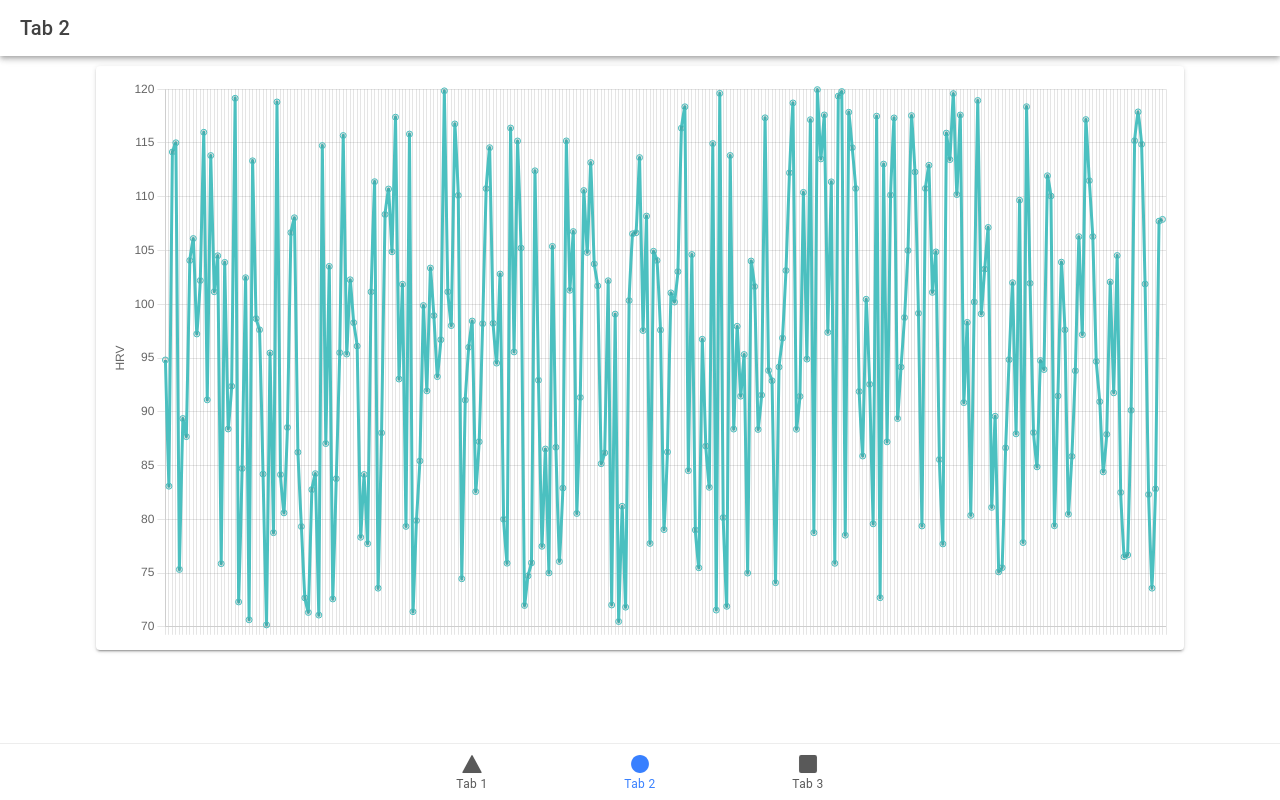
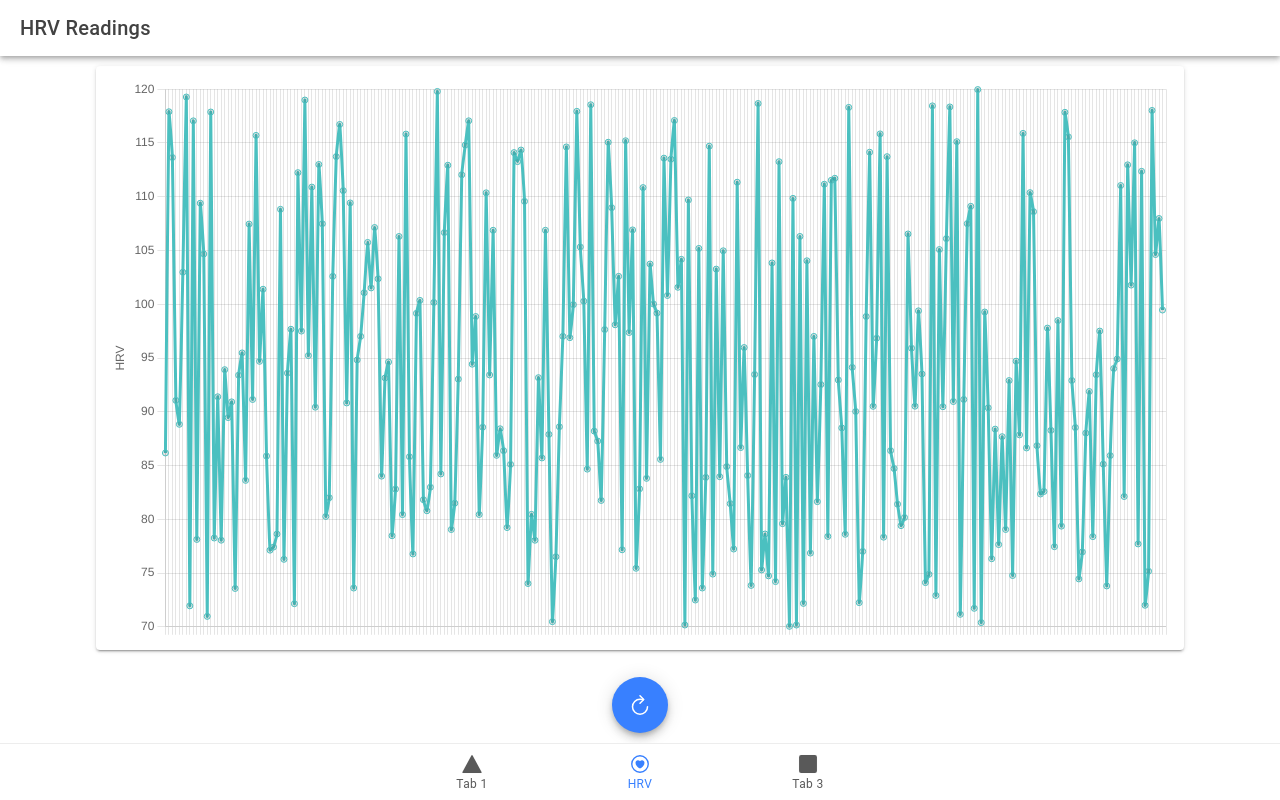
Before and after one commit to gignaWedi/BMEDesign, a React (Vite) app in the folder qalbi/: page /tab2 in a window 1280 px wide. Built offline with nearby package versions, Linux system fonts and the light colour scheme.

Commit message:
Added refresh and seperated out data collection

```diff
--- a/qalbi/package.json
+++ b/qalbi/package.json
@@ -13,6 +13,7 @@
   },
   "dependencies": {
     "@capacitor-community/bluetooth-le": "^3.0.0",
+    "@capacitor/android": "5.2.0",
     "@capacitor/app": "5.0.6",
     "@capacitor/core": "5.2.0",
     "@capacitor/filesystem": "^5.1.0",
--- a/qalbi/src/App.tsx
+++ b/qalbi/src/App.tsx
@@ -10,7 +10,7 @@ import {
   setupIonicReact
 } from '@ionic/react';
 import { IonReactRouter } from '@ionic/react-router';
-import { ellipse, square, triangle } from 'ionicons/icons';
+import { heartCircleOutline, square, triangle } from 'ionicons/icons';
 import Tab1 from './pages/Tab1';
 import Tab2 from './pages/Tab2';
 import Tab3 from './pages/Tab3';
@@ -60,8 +60,8 @@ const App: React.FC = () => (
             <IonLabel>Tab 1</IonLabel>
           </IonTabButton>
           <IonTabButton tab="tab2" href="/tab2">
-            <IonIcon aria-hidden="true" icon={ellipse} />
-            <IonLabel>Tab 2</IonLabel>
+            <IonIcon aria-hidden="true" icon={heartCircleOutline} />
+            <IonLabel>HRV</IonLabel>
           </IonTabButton>
           <IonTabButton tab="tab3" href="/tab3">
             <IonIcon aria-hidden="true" icon={square} />
--- a/qalbi/src/pages/Tab2.tsx
+++ b/qalbi/src/pages/Tab2.tsx
@@ -1,4 +1,4 @@
-import { IonContent, IonHeader, IonPage, IonTitle, IonToolbar, IonCard, IonCardContent } from '@ionic/react';
+import { IonContent, IonHeader, IonPage, IonTitle, IonToolbar, IonCard, IonFab, IonFabButton, IonIcon } from '@ionic/react';
 import { Filesystem, Directory } from '@capacitor/filesystem';
 import './Tab2.css';
 import { Line } from 'react-chartjs-2';
@@ -12,6 +12,8 @@ import {
   Tooltip,
   Legend,
 } from 'chart.js';
+import { useEffect, useState } from 'react';
+import { refreshOutline } from 'ionicons/icons';
 
 ChartJS.register(
   CategoryScale,
@@ -48,6 +50,21 @@ export const options = {
   }
 };
 
+const Tab2: React.FC = () => {
+
+  const [data, setData] = useState<any>({
+    labels: [...Array(7).keys()],
+    datasets: [{
+      label: 'My First Dataset',
+      data: [65, 59, 80, 81, 56, 55, 40],
+      fill: false,
+      borderColor: 'rgb(75, 192, 192)',
+      tension: 0.1
+    }]
+  });
+
+  // TODO Make proper get data function using BluetoothLE + Rolling Average?
+  function getData() {
     const start = Date.now()
     var rawdata = ""
 
@@ -55,10 +72,6 @@ for (let i = 0; i < 2016; i++)
         rawdata = rawdata + (start + 60000 * 5 * i) +  " " +  (Math.random()*50 + 70) + "\n"
 
     const datas = rawdata.split('\n').map(element => element.split(' '))
-
-console.log(datas[0][0])
-
-const Tab2: React.FC = () => {
 
     const labels = datas.slice(-288).map(element => new Date(+element[0]).toString())
 
@@ -73,17 +86,29 @@ const Tab2: React.FC = () => {
       }]
     };
 
+    setData(data);
+  }
+
+  useEffect(() => {
+    getData();
+  }, []);
+
   return (
     <IonPage>
       <IonHeader>
         <IonToolbar>
-          <IonTitle>Tab 2</IonTitle>
+          <IonTitle>HRV Readings</IonTitle>
         </IonToolbar>
       </IonHeader>
       <IonContent fullscreen>
         <IonCard className='graph'>
           <Line options={options} data={data}/>
         </IonCard>
+        <IonFab vertical="bottom" horizontal="center" slot="fixed">
+          <IonFabButton onClick={() => getData()}>
+            <IonIcon icon={refreshOutline}></IonIcon>
+          </IonFabButton>
+        </IonFab>
       </IonContent>
     </IonPage>
   );
```
Also changed, not shown: 79 other files (tests, documents, lock files or other folders). Lines whose indentation alone changed are shown as unchanged.
